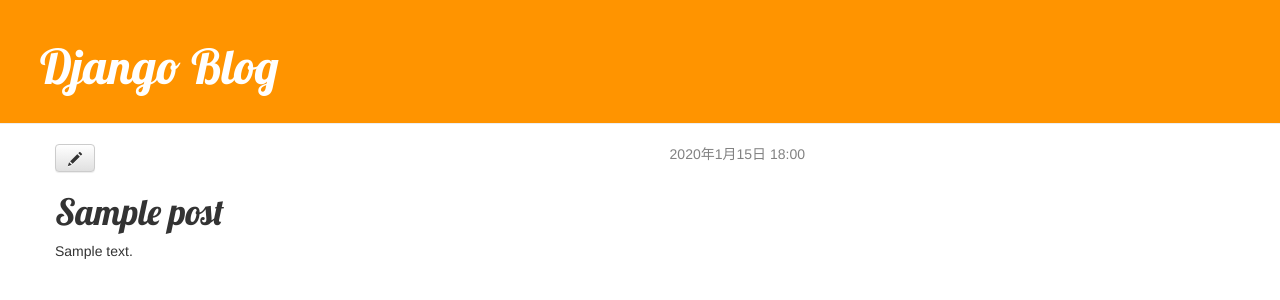
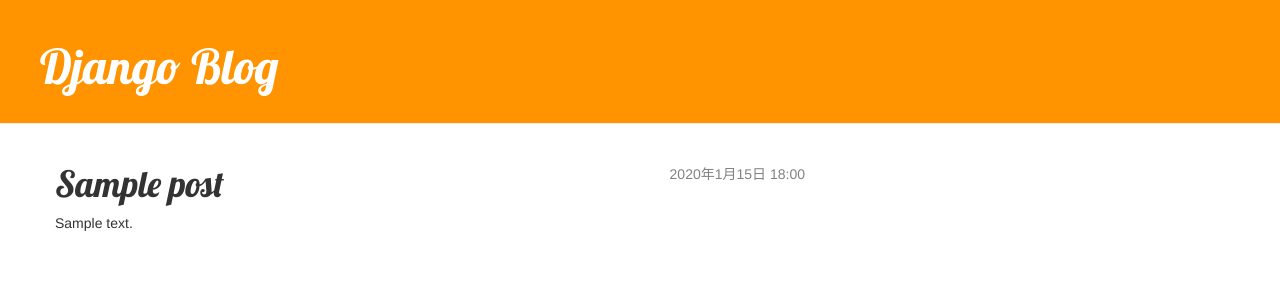
Before and after one commit to Hellowow2233/myblog_django, a Django app: page /post/1 in a window 1280 px wide. Shown: the top 300 px of the page. Run offline with Django 5.2, Linux system fonts and the light colour scheme; tables that the repository leaves empty hold one stand-in row (values such as "Sample post"); some libraries are stand-ins or nearby versions.

Commit message:
Added ID judgment

```diff
--- a/blog/templates/blog/post_detail.html
+++ b/blog/templates/blog/post_detail.html
@@ -7,7 +7,10 @@
         {{ post.published_date }}
     </div>
     {% endif %}
-    <a class="btn btn-default" href="{% url 'post_edit' pk=post.pk %}"><span class="glyphicon glyphicon-pencil"></span></a>
+    {% if user.is_authenticated %}
+    <a class="btn btn-default" href="{% url 'post_edit' pk=post.pk %}"><span
+            class="glyphicon glyphicon-pencil"></span></a>
+    {% endif %}
     <h1>{{ post.title }}</h1>
     <p>{{ post.text|linebreaksbr }}</p>
 </div>
```
Also changed, not shown: Readme.md (added).
